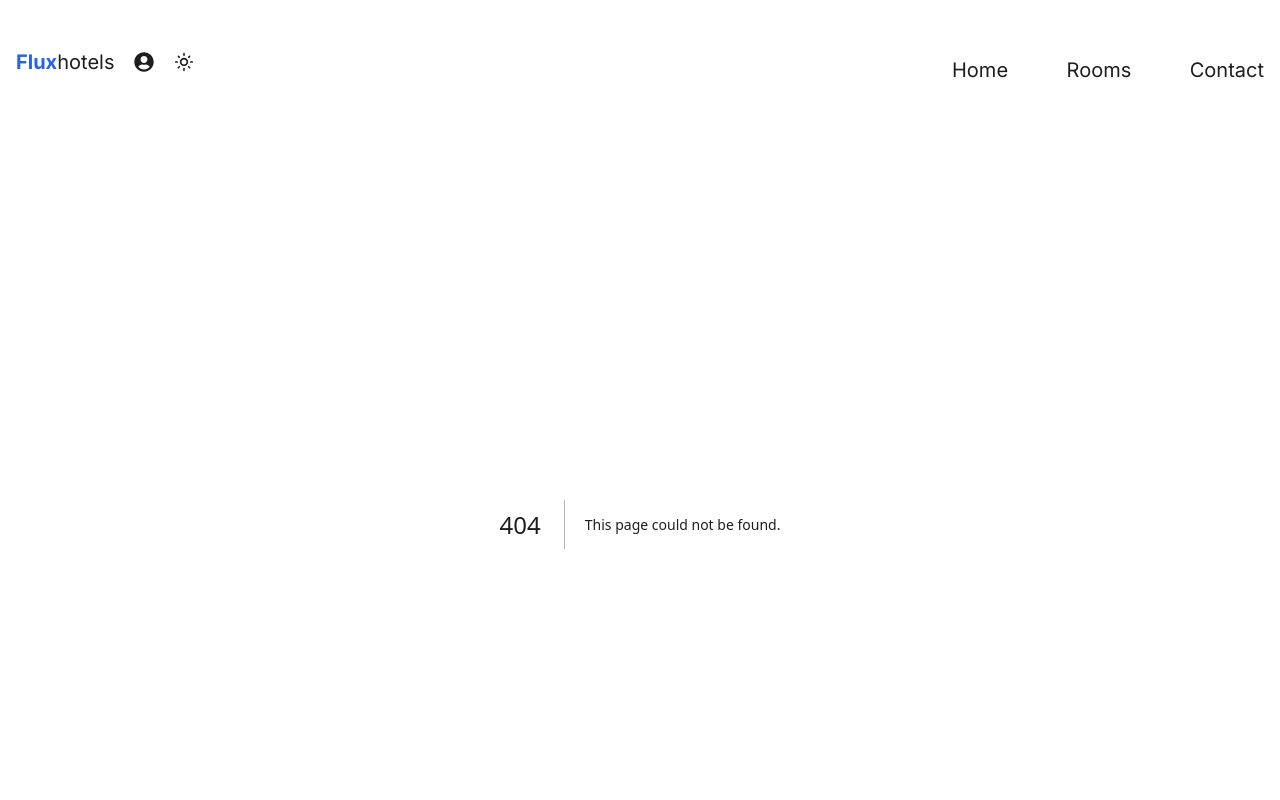
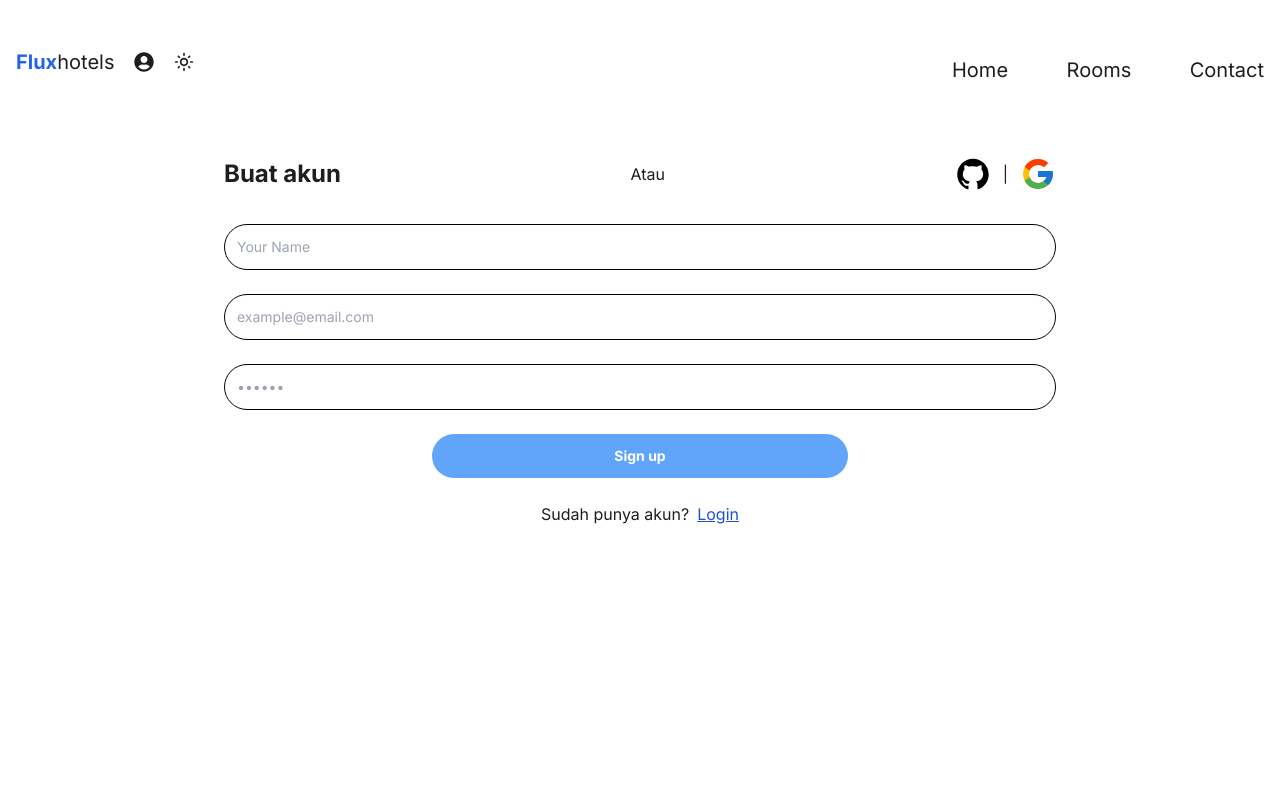
Before and after one commit to tyoprataama/flux-hotels-old, a Next.js app: page /auth in a window 1280 px wide. Before the commit this address had no page. Shown: the top 800 px of the page. Built offline with nearby package versions, Linux system fonts and the light colour scheme.

Commit message:
build: auth sections

```diff
--- /dev/null
+++ b/src/app/auth/page.tsx
@@ -0,0 +1,64 @@
+import React from "react";
+import { AiFillGithub } from "react-icons/ai";
+import { FcGoogle } from "react-icons/fc";
+
+const Auth = () => {
+  const inputStyles =
+    "border border-black dark:border-white sm:text-sm text-black rounded-full block w-full p-3 focus:outline-none";
+  return (
+    <section className="container mx-auto h-screen">
+      <div className="p-6 space-y-4 md:space-y-6 sm:p-8 w-80 md:w-[70%] mx-auto">
+        <div className="flex mb-8 flex-col md:flex-row items-center justify-between">
+          <h1 className="text-xl font-bold md:text-2xl">Buat akun</h1>
+          <p>Atau</p>
+          <span className="inline-flex items-center">
+            <AiFillGithub className="mr-3 text-4xl cursor-pointer text-black dark:text-white" />{" "}
+            | <FcGoogle className="ml-3 text-4xl cursor-pointer" />
+          </span>
+        </div>
+
+        <form className="flex flex-col space-y-4 md:space-y-6 items-center">
+          <input
+            type="text"
+            name="name"
+            id="name"
+            placeholder="Your Name"
+            className={inputStyles}
+            required
+          />
+          <input
+            type="email"
+            name="email"
+            id="email"
+            placeholder="example@email.com"
+            className={inputStyles}
+            required
+          />
+          <input
+            type="password"
+            name="password"
+            id="password"
+            placeholder="••••••"
+            minLength={6}
+            className={inputStyles}
+            required
+          />
+          <button
+            type="submit"
+            className="w-[50%] bg-blue-400 text-white hover:bg-blue-600 dark:bg-blue-600 dark:hover:bg-blue-800 hover:transition-all font-bold focus:outline-none  rounded-full text-sm px-5 py-3 text-center"
+          >
+            Sign up
+          </button>
+        </form>
+        <span className="flex w-full justify-center">
+          Sudah punya akun?
+          <button className="text-blue-700 dark:text-blue-500 underline ml-2">
+            Login
+          </button>
+        </span>
+      </div>
+    </section>
+  );
+};
+
+export default Auth;
--- a/src/app/components/Header/Header.tsx
+++ b/src/app/components/Header/Header.tsx
@@ -15,7 +15,7 @@ const Header = () => {
         </Link>
         <ul className="flex items-center ml-5">
           <li className="flex items-center cursor-pointer">
-            <Link href="/user">
+            <Link href="/auth">
               <FaUserCircle />
             </Link>
           </li>
--- a/src/app/components/ThemeProvider/ThemeProvider.tsx
+++ b/src/app/components/ThemeProvider/ThemeProvider.tsx
@@ -19,7 +19,7 @@ const ThemeProvider = ({ children }: { children: React.ReactNode }) => {
   return (
     <ThemeContext.Provider value={{ darkTheme, setDarkTheme }}>
       <div className={`${darkTheme ? "dark" : ""} min-h-screen`}>
-        <div className="dark:text-white dark:bg-gradient-to-l from-black via-blue-950 to-black text-[#1E1E1E]">
+        <div className="dark:text-white dark:bg-gradient-to-br from-black to-cyan-950 text-[#1E1E1E]">
           {children}
         </div>
       </div>
```
